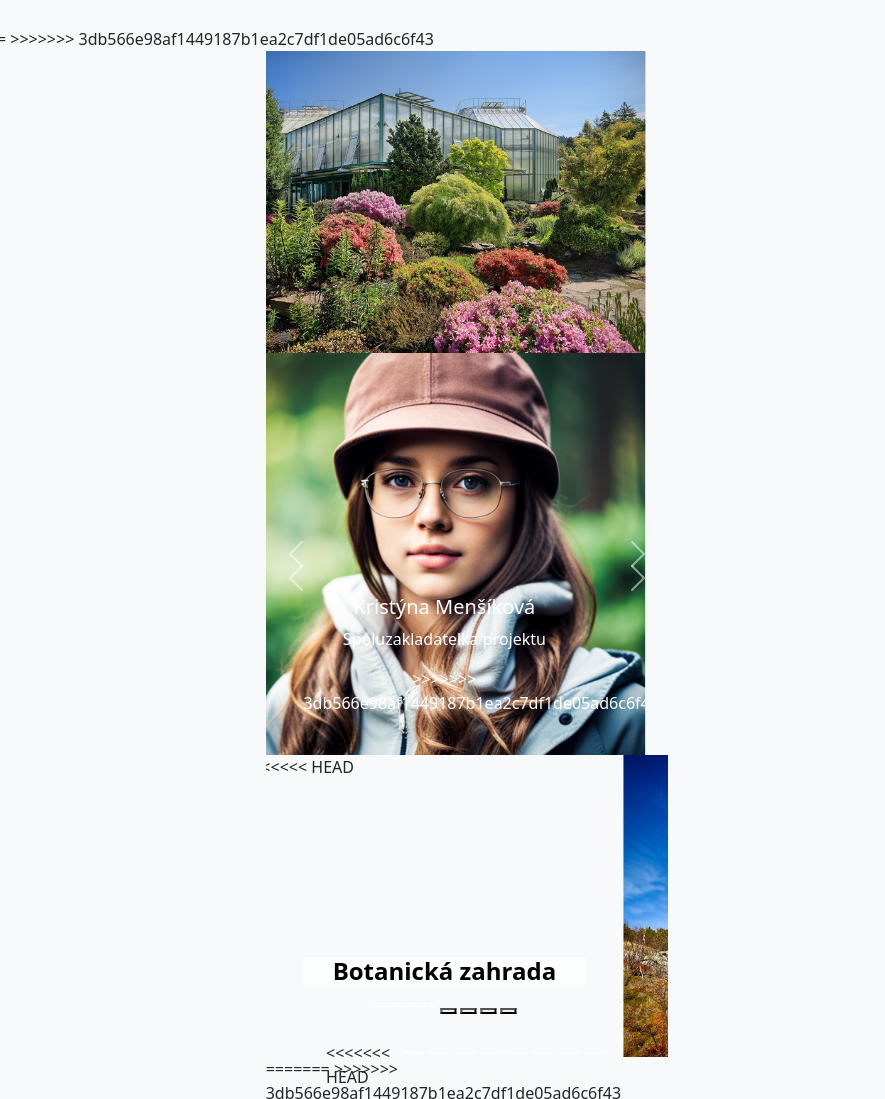
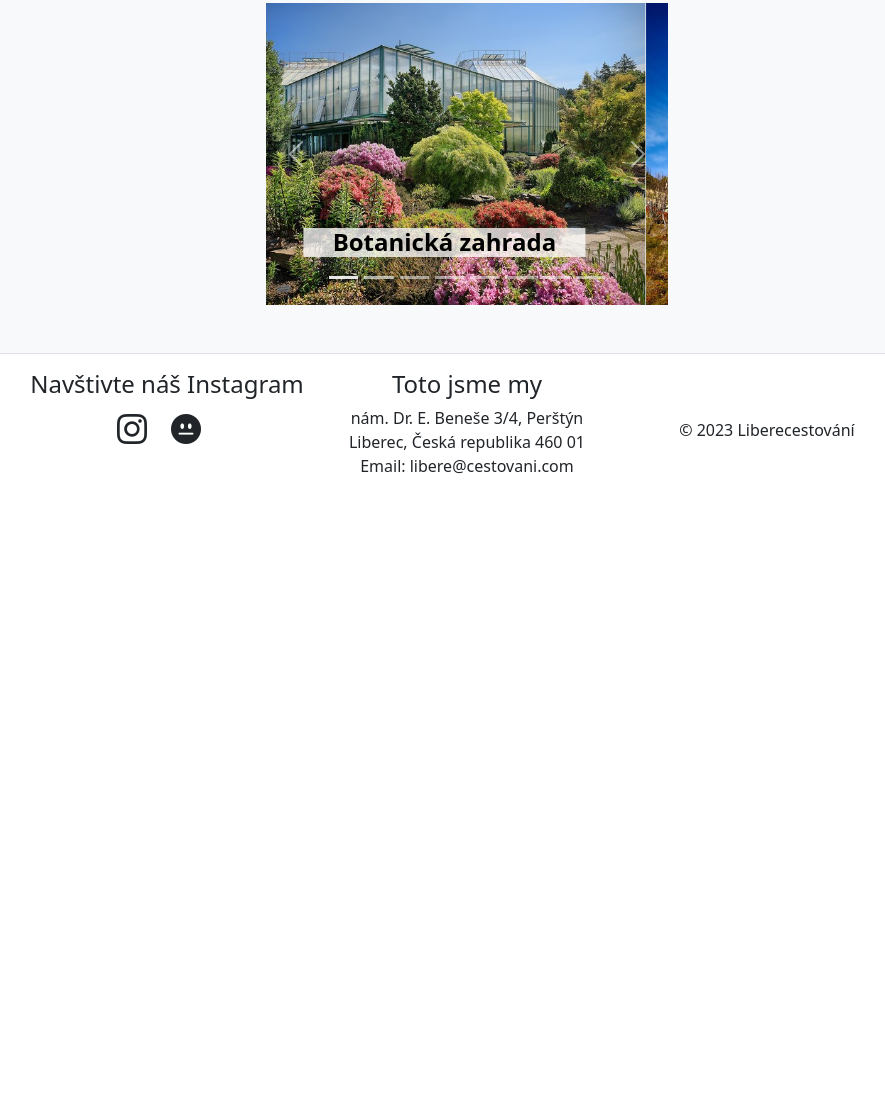
Before and after one commit to pslib-cz/2022-p1a-web-vlastni-bootstrap-ChlebaDev, a plain HTML site: page index.html in a window 1280 px wide. Shown: the part 861-1960 px from the top of the page, without its empty margins (173-1058 px from the left). After the commit the page ends 1371 px from the top, so only its background shows below. Drawn offline with nearby package versions, Linux system fonts and the light colour scheme.

Commit message:
mergewhat?

```diff
--- a/index.html
+++ b/index.html
@@ -6,12 +6,9 @@
     <title>Bootstrap by Chleba</title>
     <link href="https://cdn.jsdelivr.net/npm/bootstrap@5.3.0-alpha1/dist/css/bootstrap.min.css" rel="stylesheet" integrity="sha384-GLhlTQ8iRABdZLl6O3oVMWSktQOp6b7In1Zl3/Jr59b6EGGoI1aFkw7cmDA6j6gD" crossorigin="anonymous">
     <script src="https://cdn.jsdelivr.net/npm/bootstrap@5.3.0-alpha1/dist/js/bootstrap.bundle.min.js" integrity="sha384-w76AqPfDkMBDXo30jS1Sgez6pr3x5MlQ1ZAGC+nuZB+EYdgRZgiwxhTBTkF7CXvN" crossorigin="anonymous"></script>
-<<<<<<< HEAD
     <link rel="stylesheet" href="./variables.css">
     <link rel="stylesheet" href="https://cdn.jsdelivr.net/npm/bootstrap-icons@1.10.4/font/bootstrap-icons.css">
     <style type="text/css" id="operaUserStyle"></style>
-=======
->>>>>>> 3db566e98af1449187b1ea2c7df1de05ad6c6f43
   </head>
   <body>
 
@@ -89,17 +86,11 @@
           </div>
          </div>
 
-<<<<<<< HEAD
-=======
-
-
->>>>>>> 3db566e98af1449187b1ea2c7df1de05ad6c6f43
           <div class="row justify-content-center w-50 mx-auto">
             <div class="col-12 col-lg-8">
 
                 <div id="team-carousel" class="carousel slide" data-bs-ride="carousel">
                   <div class="carousel-indicators">
-<<<<<<< HEAD
                     <button type="button" data-bs-target="#team-carousel" data-bs-slide-to="0" class="active" aria-label="Slide 1" aria-current="true"></button>
                     <button type="button" data-bs-target="#team-carousel" data-bs-slide-to="1" aria-label="Slide 2" class=""></button>
                     <button type="button" data-bs-target="#team-carousel" data-bs-slide-to="2" aria-label="Slide 3" class=""></button>
@@ -114,18 +105,6 @@
                       <img src="./assets/images/pamatky/botanika.jpg" class="d-block w-100" alt="Botanická zahrada">
                       <div class="carousel-caption">
                         <h5 class="bg-white fs-4 text-black bg-opacity-75"><b>Botanická zahrada</b></h5>
-=======
-                    <button type="button" data-bs-target="#carouselExampleIndicators" data-bs-slide-to="0" class="active" aria-current="true" aria-label="Slide 1"></button>
-                    <button type="button" data-bs-target="#carouselExampleIndicators" data-bs-slide-to="1" aria-label="Slide 2"></button>
-                    <button type="button" data-bs-target="#carouselExampleIndicators" data-bs-slide-to="2" aria-label="Slide 3"></button>
-                    <button type="button" data-bs-target="#carouselExampleIndicators" data-bs-slide-to="3" aria-label="Slide 4"></button>
-                  </div>
-                  <div class="carousel-inner">
-                      <img src="./assets/images/cleni/clen1.png" class="d-block w-100" alt="Člen projektu">
-                      <div class="carousel-caption d-none d-md-block">
-                        <h5>Kristýna Menšíková</h5>
-                        <p>Spoluzakladatelka projektu</p>
->>>>>>> 3db566e98af1449187b1ea2c7df1de05ad6c6f43
                       </div>
                     </div>
                     <div class="carousel-item">
@@ -146,7 +125,6 @@
                         <h5 class="bg-white fs-4 text-black bg-opacity-75"><b>Průmyslová škola</b></h5>
                       </div>
                     </div>
-<<<<<<< HEAD
                     <div class="carousel-item">
                       <img src="./assets/images/pamatky/zahrady.jpg" class="d-block w-100" alt="Zahrady u Libereckého zámku">
                       <div class="carousel-caption">
@@ -181,21 +159,10 @@
                     <span class="visually-hidden">Next</span>
                   </button>
                 </div>
-=======
-                    <button class="carousel-control-prev" type="button" data-bs-target="#carouselExample" data-bs-slide="prev">
-                      <span class="carousel-control-prev-icon" aria-hidden="true"></span>
-                      <span class="visually-hidden">Previous</span>
-                    </button>
-                    <button class="carousel-control-next" type="button" data-bs-target="#carouselExample" data-bs-slide="next">
-                      <span class="carousel-control-next-icon" aria-hidden="true"></span>
-                      <span class="visually-hidden">Next</span>
-                    </button>
->>>>>>> 3db566e98af1449187b1ea2c7df1de05ad6c6f43
               </div>
             </div>
           </div>
         </section>
-<<<<<<< HEAD
       </main>
 
       <footer class="border-top">
@@ -221,10 +188,5 @@
         </div>
       </footer>
 
-=======
-      </div>
-    </div>
-  </main>
->>>>>>> 3db566e98af1449187b1ea2c7df1de05ad6c6f43
 </body>
 </html>
```
